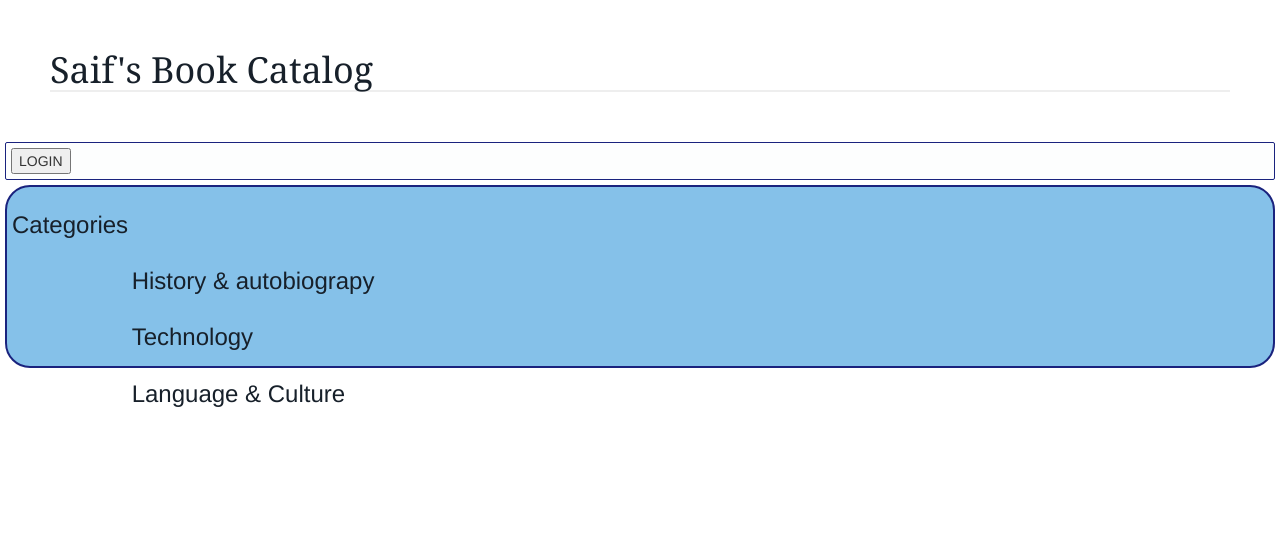
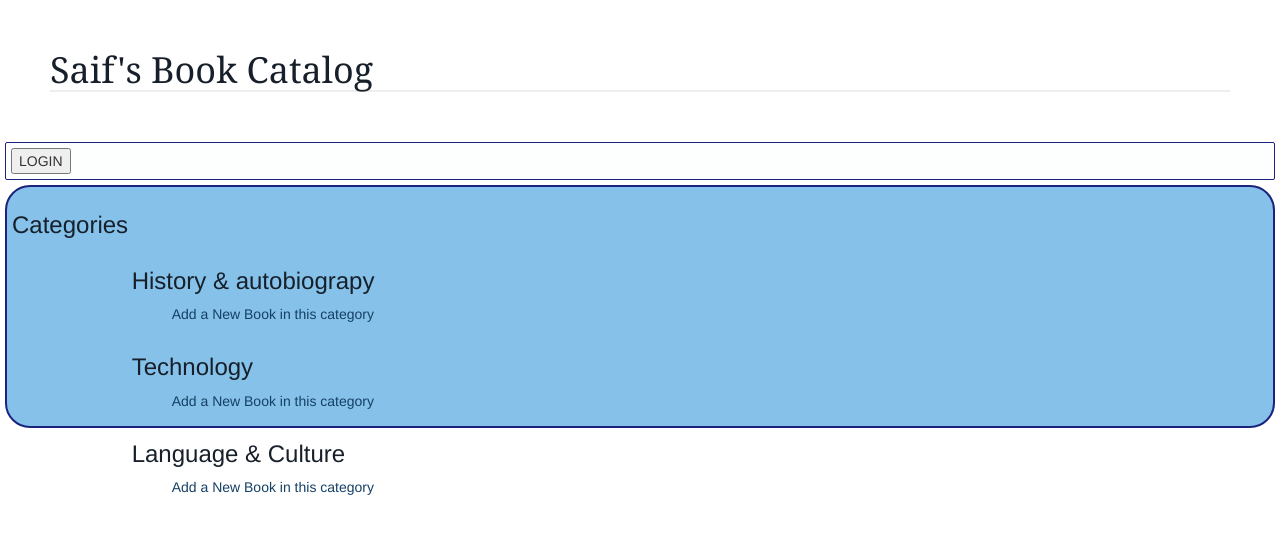
Before and after one commit to saifabdullah/bookcatalog, a Flask app: page / in a window 1280 px wide. Shown: the top 534 px of the page. Run offline with Flask 2, Linux system fonts and the light colour scheme; some libraries are stand-ins or nearby versions.

Commit message:
Edited homepage to create Book adding functionality

```diff
--- a/templates/home.html
+++ b/templates/home.html
@@ -21,7 +21,7 @@
    <div class="col-md-1">
    </div>
    <div class="col-md-10 category-list">
-	  <h3>{{i.name}}</h3>
+	  <h3>{{i.name}}</h3><ul><a href ='{{url_for('newBook',bookcategory_id=i.id)}}'> 	Add a New Book in this category  </a></ul>
    </div>
    <div class="col-md-1"></div>
    </a>
```
